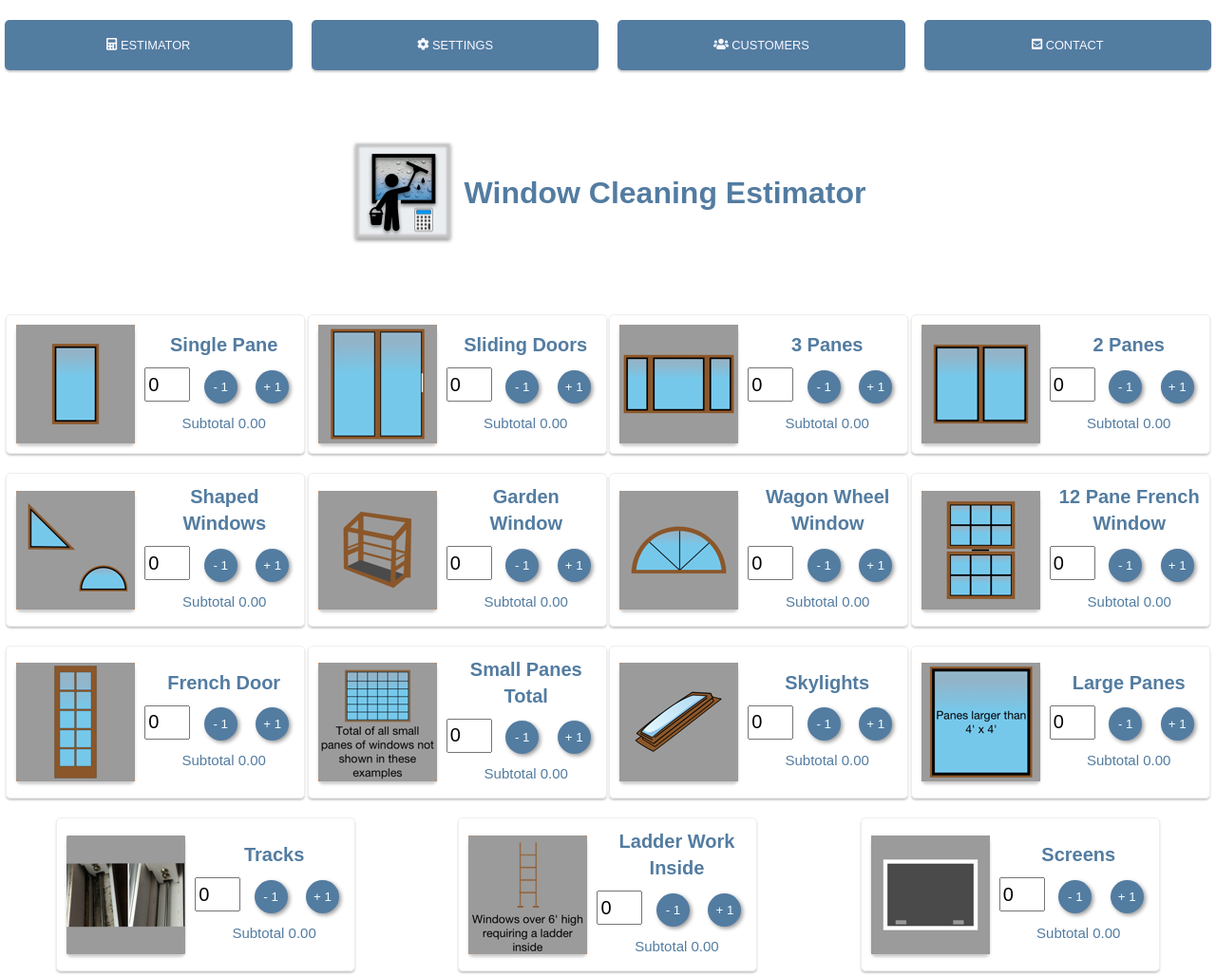
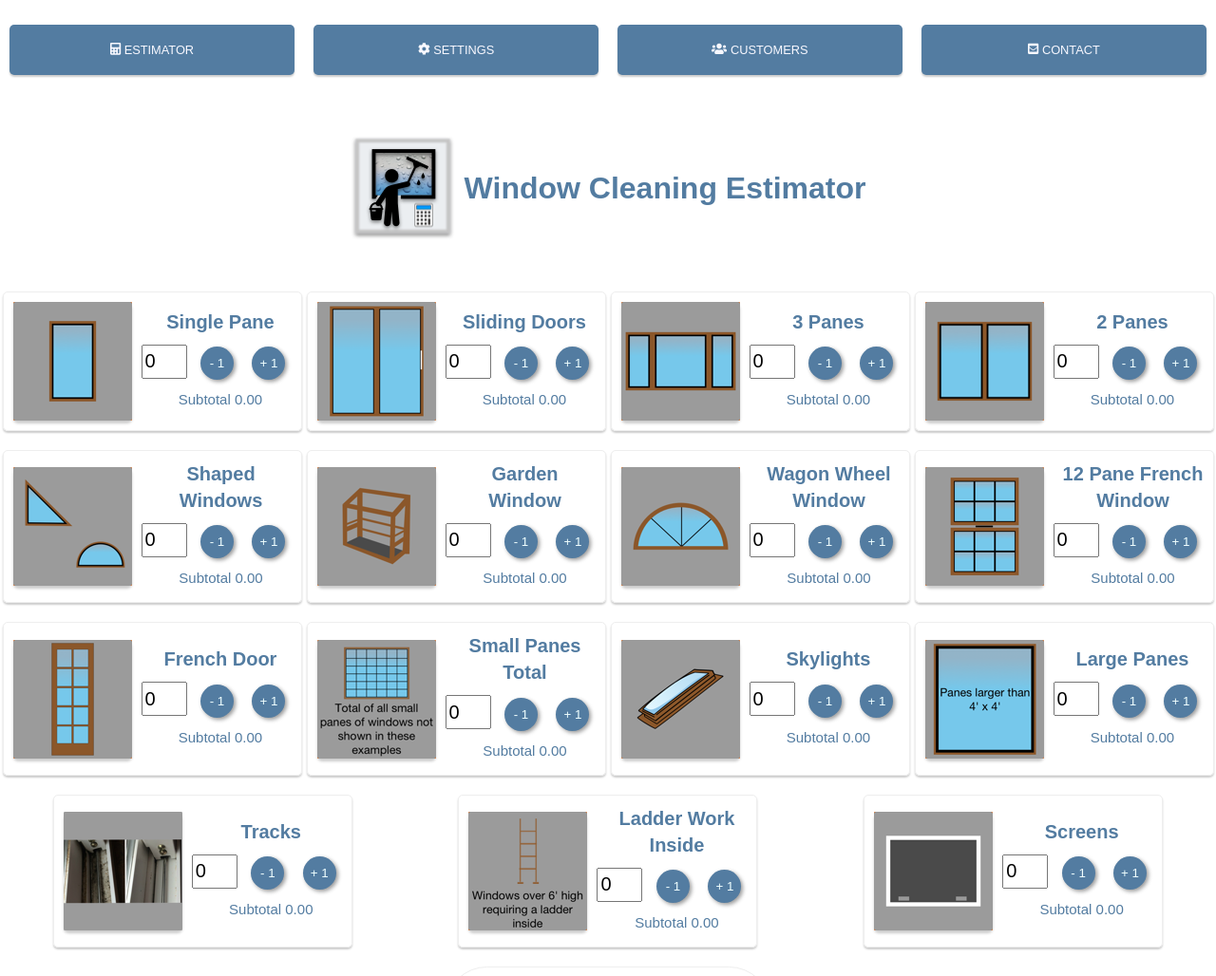
Before and after one commit to Ongomobile/webEstimateApp, a plain HTML site: page index.html in a window 1280 px wide. Shown: the top 1028 px of the page at 95% size. Drawn offline with Linux system fonts and the light colour scheme.

Commit message:
Update CSS

```diff
--- a/style.css
+++ b/style.css
@@ -1,31 +1,43 @@
 html {
   -webkit-box-sizing: border-box;
-          box-sizing: border-box;
+  box-sizing: border-box;
   font-family: Arial, Helvetica, sans-serif;
 }
 
 body {
-  margin: 5px;
+  margin: 0px;
+  padding: 0;
   line-height: 1.4;
   /* background:rgb(38, 47, 51); */
 
 }
 
 .wrapper {
-  display: grid;
-  grid-gap: 20px;
+  /* display: grid;
+  grid-gap: 20px; */
+  display: flex;
+  /* justify-content: center; */
+  flex-direction: column;
 }
 
 /* Navigation */
+
 .main-nav ul {
-  display: grid;
+  display: flex;
+  align-items: flex-end;
+  list-style: none;
+  padding: 0;
+  /* display: grid;
   grid-gap: 20px;
-  padding: 0;
-  list-style: none;
+  padding: 0; */
+
   /* shorthand */
-  grid-template-columns:  repeat(4, 1fr)
+  /* grid-template-columns:  repeat(4, 1fr) */
 }
-
+.main-nav li {
+  width: 25%;
+  margin:10px;
+}
 .main-nav a {
   background: rgb(83, 124, 161);
   display: block;
@@ -222,9 +234,9 @@ header {
     grid-gap: 5px;
   }
 
-  .window-card-type {
+  /* .window-card-type {
     min-width: 340px;
-  }
+  } */
 
   .qty-btn {
     margin-right: 10px;
```
